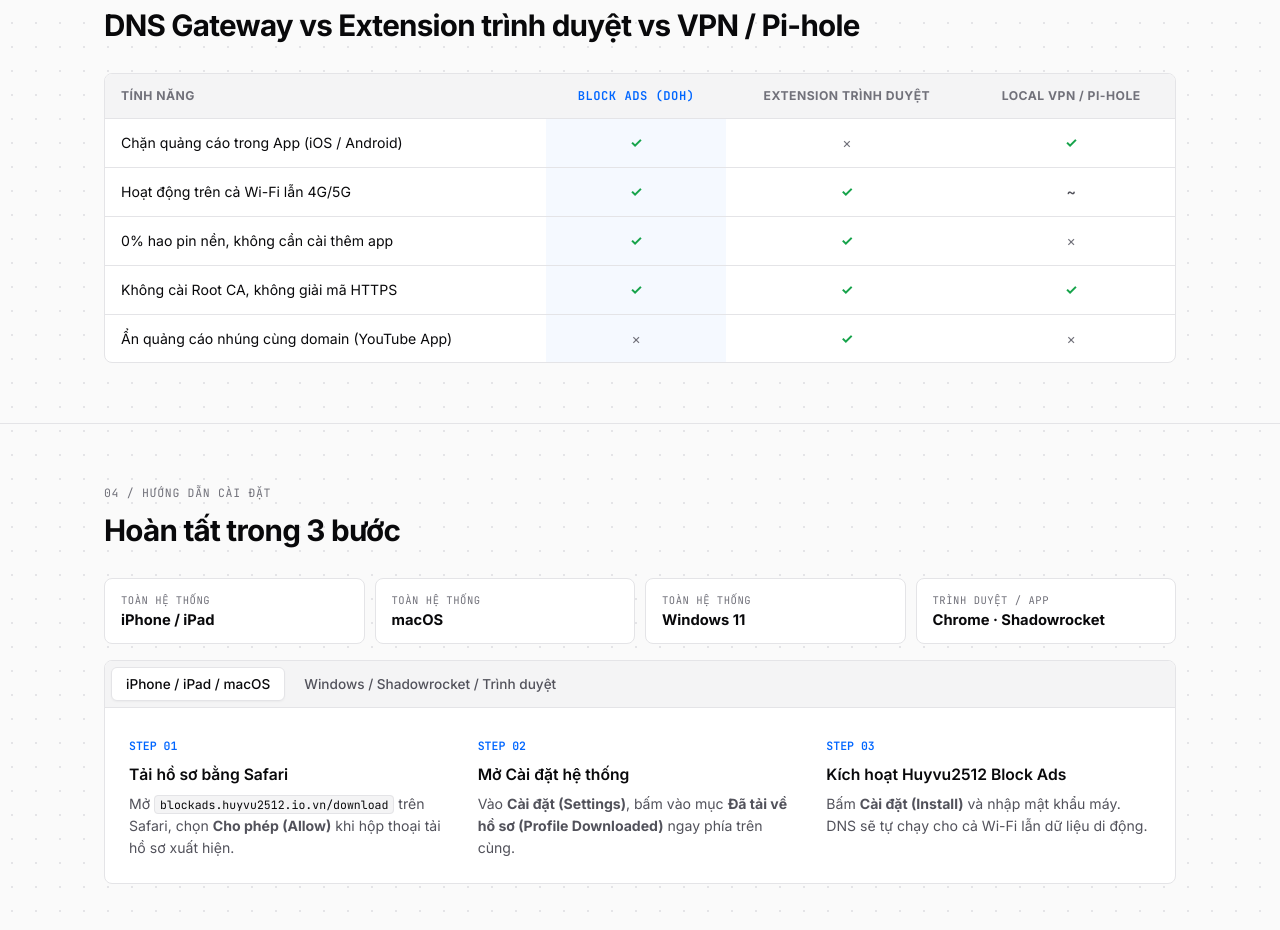
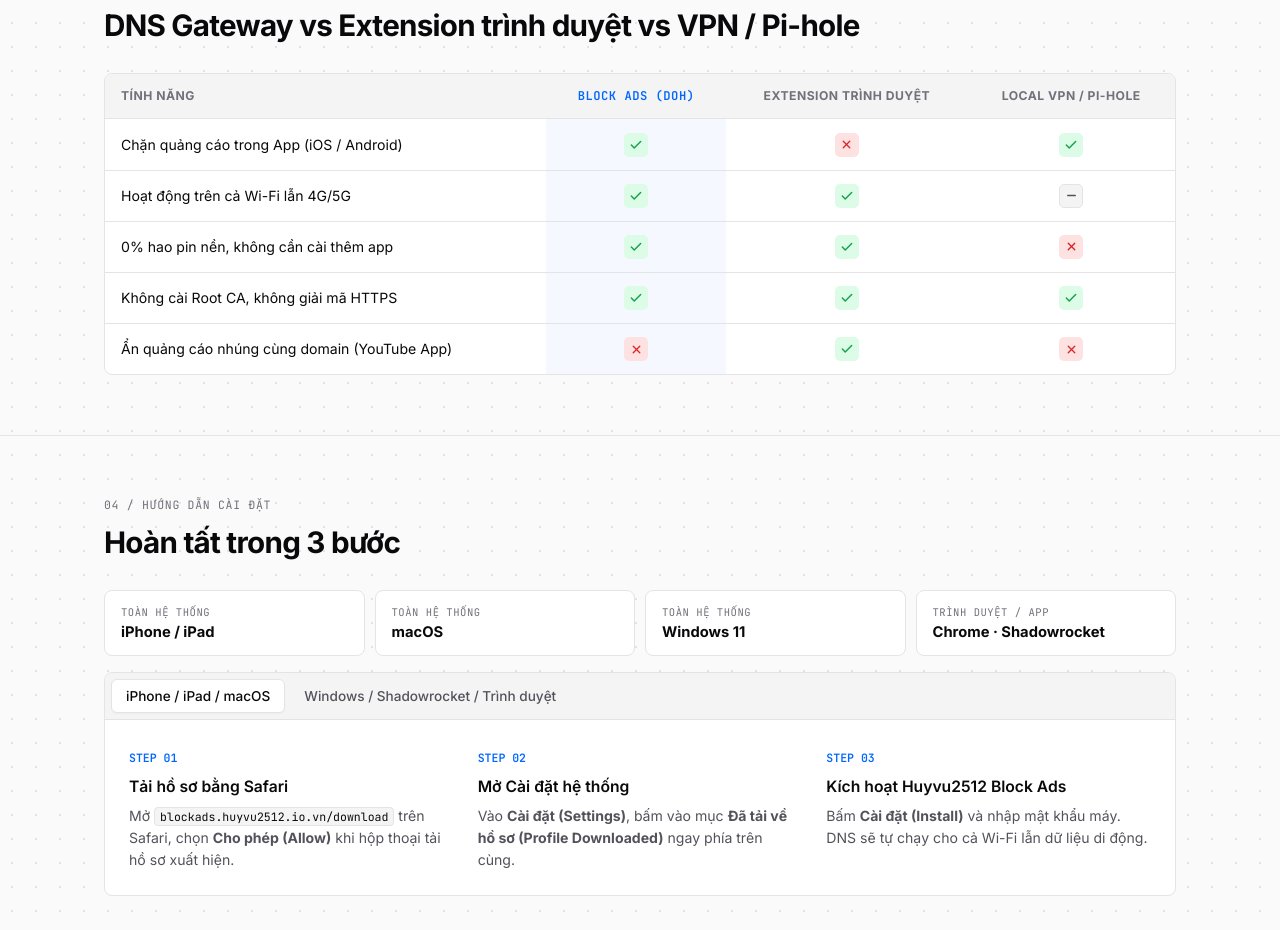
Before and after one commit to huyvu2512/block-ads, a plain HTML site: page index.html in a window 1280 px wide. Shown: the part 2005-2935 px from the top of the page. Drawn offline with Linux system fonts and the light colour scheme; files whose address does not match are found by name.

Commit message:
style: replace comparison table marks with crisp SVG check/cross badges

```diff
--- a/index.html
+++ b/index.html
@@ -320,33 +320,33 @@
             <tbody>
               <tr>
                 <td data-i18n="cmp_r1">Chặn quảng cáo trong App (iOS / Android)</td>
-                <td class="col-highlight"><span class="mark-yes">✓</span></td>
-                <td><span class="mark-no">×</span></td>
-                <td><span class="mark-yes">✓</span></td>
+                <td class="col-highlight"><span class="mark mark-yes" aria-label="Có"><svg width="14" height="14" viewBox="0 0 24 24" fill="none" stroke="currentColor" stroke-width="2.5" stroke-linecap="round" stroke-linejoin="round"><polyline points="20 6 9 17 4 12"/></svg></span></td>
+                <td><span class="mark mark-no" aria-label="Không"><svg width="13" height="13" viewBox="0 0 24 24" fill="none" stroke="currentColor" stroke-width="2.5" stroke-linecap="round" stroke-linejoin="round"><line x1="18" y1="6" x2="6" y2="18"/><line x1="6" y1="6" x2="18" y2="18"/></svg></span></td>
+                <td><span class="mark mark-yes" aria-label="Có"><svg width="14" height="14" viewBox="0 0 24 24" fill="none" stroke="currentColor" stroke-width="2.5" stroke-linecap="round" stroke-linejoin="round"><polyline points="20 6 9 17 4 12"/></svg></span></td>
               </tr>
               <tr>
                 <td data-i18n="cmp_r2">Hoạt động trên cả Wi-Fi lẫn 4G/5G</td>
-                <td class="col-highlight"><span class="mark-yes">✓</span></td>
-                <td><span class="mark-yes">✓</span></td>
-                <td><span class="mark-mid">~</span></td>
+                <td class="col-highlight"><span class="mark mark-yes" aria-label="Có"><svg width="14" height="14" viewBox="0 0 24 24" fill="none" stroke="currentColor" stroke-width="2.5" stroke-linecap="round" stroke-linejoin="round"><polyline points="20 6 9 17 4 12"/></svg></span></td>
+                <td><span class="mark mark-yes" aria-label="Có"><svg width="14" height="14" viewBox="0 0 24 24" fill="none" stroke="currentColor" stroke-width="2.5" stroke-linecap="round" stroke-linejoin="round"><polyline points="20 6 9 17 4 12"/></svg></span></td>
+                <td><span class="mark mark-mid" aria-label="Một phần"><svg width="13" height="13" viewBox="0 0 24 24" fill="none" stroke="currentColor" stroke-width="2.5" stroke-linecap="round"><line x1="5" y1="12" x2="19" y2="12"/></svg></span></td>
               </tr>
               <tr>
                 <td data-i18n="cmp_r3">0% hao pin nền, không cần cài thêm app</td>
-                <td class="col-highlight"><span class="mark-yes">✓</span></td>
-                <td><span class="mark-yes">✓</span></td>
-                <td><span class="mark-no">×</span></td>
+                <td class="col-highlight"><span class="mark mark-yes" aria-label="Có"><svg width="14" height="14" viewBox="0 0 24 24" fill="none" stroke="currentColor" stroke-width="2.5" stroke-linecap="round" stroke-linejoin="round"><polyline points="20 6 9 17 4 12"/></svg></span></td>
+                <td><span class="mark mark-yes" aria-label="Có"><svg width="14" height="14" viewBox="0 0 24 24" fill="none" stroke="currentColor" stroke-width="2.5" stroke-linecap="round" stroke-linejoin="round"><polyline points="20 6 9 17 4 12"/></svg></span></td>
+                <td><span class="mark mark-no" aria-label="Không"><svg width="13" height="13" viewBox="0 0 24 24" fill="none" stroke="currentColor" stroke-width="2.5" stroke-linecap="round" stroke-linejoin="round"><line x1="18" y1="6" x2="6" y2="18"/><line x1="6" y1="6" x2="18" y2="18"/></svg></span></td>
               </tr>
               <tr>
                 <td data-i18n="cmp_r4">Không cài Root CA, không giải mã HTTPS</td>
-                <td class="col-highlight"><span class="mark-yes">✓</span></td>
-                <td><span class="mark-yes">✓</span></td>
-                <td><span class="mark-yes">✓</span></td>
+                <td class="col-highlight"><span class="mark mark-yes" aria-label="Có"><svg width="14" height="14" viewBox="0 0 24 24" fill="none" stroke="currentColor" stroke-width="2.5" stroke-linecap="round" stroke-linejoin="round"><polyline points="20 6 9 17 4 12"/></svg></span></td>
+                <td><span class="mark mark-yes" aria-label="Có"><svg width="14" height="14" viewBox="0 0 24 24" fill="none" stroke="currentColor" stroke-width="2.5" stroke-linecap="round" stroke-linejoin="round"><polyline points="20 6 9 17 4 12"/></svg></span></td>
+                <td><span class="mark mark-yes" aria-label="Có"><svg width="14" height="14" viewBox="0 0 24 24" fill="none" stroke="currentColor" stroke-width="2.5" stroke-linecap="round" stroke-linejoin="round"><polyline points="20 6 9 17 4 12"/></svg></span></td>
               </tr>
               <tr>
                 <td data-i18n="cmp_r5">Ẩn quảng cáo nhúng cùng domain (YouTube App)</td>
-                <td class="col-highlight"><span class="mark-no">×</span></td>
-                <td><span class="mark-yes">✓</span></td>
-                <td><span class="mark-no">×</span></td>
+                <td class="col-highlight"><span class="mark mark-no" aria-label="Không"><svg width="13" height="13" viewBox="0 0 24 24" fill="none" stroke="currentColor" stroke-width="2.5" stroke-linecap="round" stroke-linejoin="round"><line x1="18" y1="6" x2="6" y2="18"/><line x1="6" y1="6" x2="18" y2="18"/></svg></span></td>
+                <td><span class="mark mark-yes" aria-label="Có"><svg width="14" height="14" viewBox="0 0 24 24" fill="none" stroke="currentColor" stroke-width="2.5" stroke-linecap="round" stroke-linejoin="round"><polyline points="20 6 9 17 4 12"/></svg></span></td>
+                <td><span class="mark mark-no" aria-label="Không"><svg width="13" height="13" viewBox="0 0 24 24" fill="none" stroke="currentColor" stroke-width="2.5" stroke-linecap="round" stroke-linejoin="round"><line x1="18" y1="6" x2="6" y2="18"/><line x1="6" y1="6" x2="18" y2="18"/></svg></span></td>
               </tr>
             </tbody>
           </table>
--- a/src/style.css
+++ b/src/style.css
@@ -816,18 +816,30 @@ body {
   color: var(--accent);
 }
 
+.mark {
+  display: inline-flex;
+  align-items: center;
+  justify-content: center;
+  width: 24px;
+  height: 24px;
+  border-radius: 5px;
+  vertical-align: middle;
+}
+
 .mark-yes {
   color: var(--green);
-  font-weight: 700;
+  background: var(--green-bg);
 }
 
 .mark-no {
-  color: var(--dim);
+  color: var(--red);
+  background: var(--red-bg);
 }
 
 .mark-mid {
   color: var(--muted);
-  font-weight: 600;
+  background: var(--subtle);
+  border: 1px solid var(--border);
 }
 
 /* Platform Strip + Setup Box */
```
